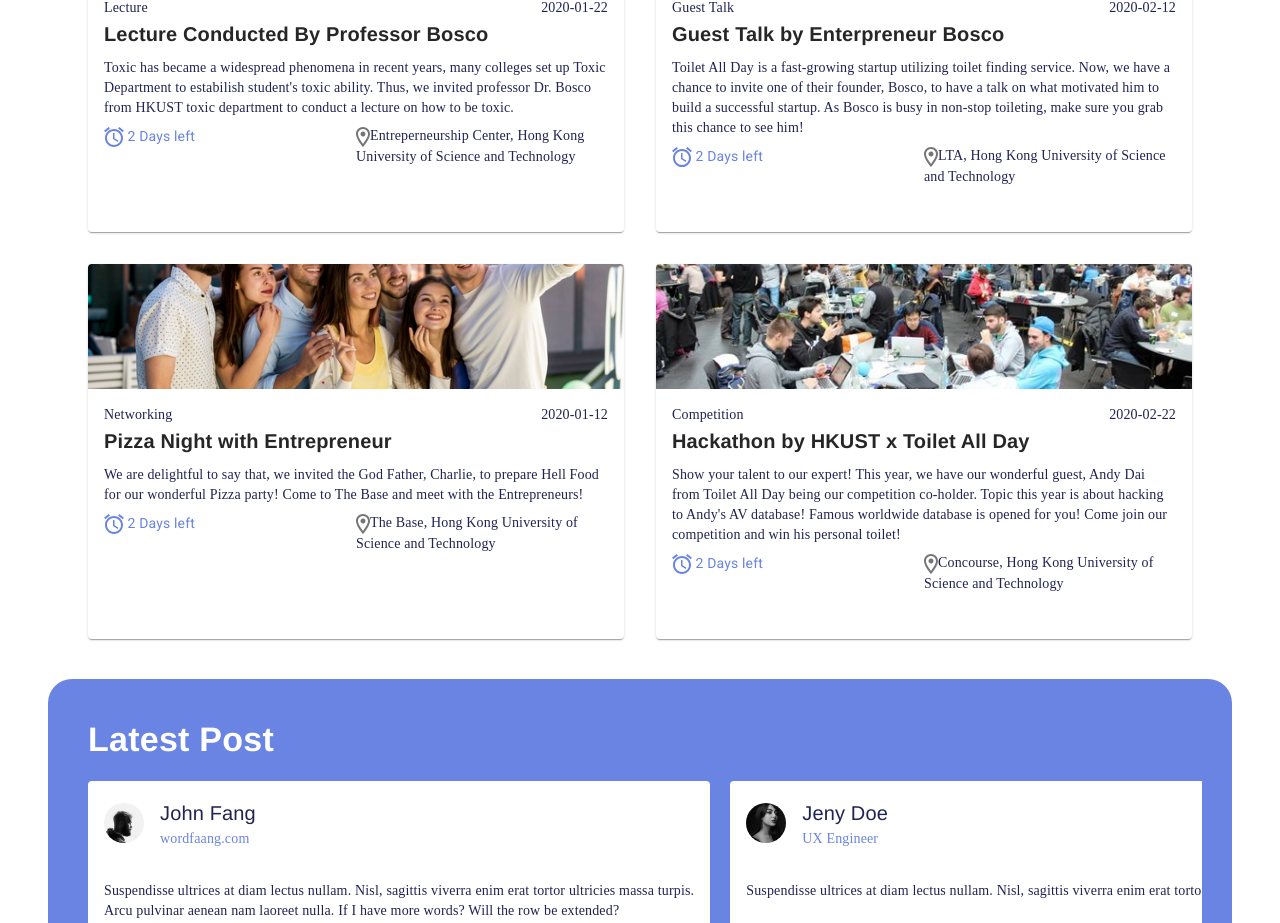
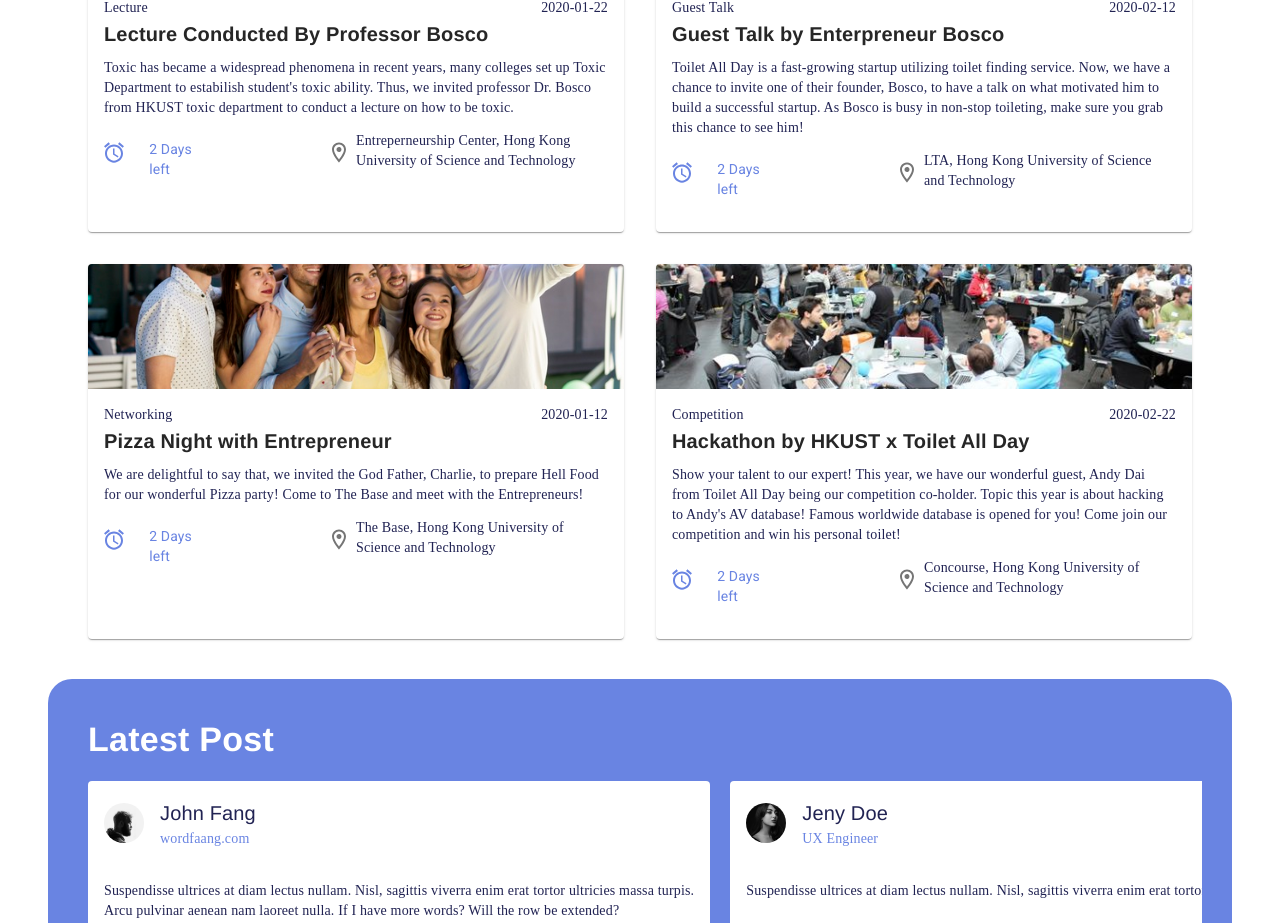
Before and after one commit to BoscoTin/COMP4021-Frontend, a Next.js app: page / in a window 1280 px wide. Shown: the part 1360-2283 px from the top of the page. Built offline with nearby package versions, Linux system fonts and the light colour scheme.

Commit message:
minor update with main page

```diff
--- a/src/components/EventCard.js
+++ b/src/components/EventCard.js
@@ -30,20 +30,23 @@ const useStyles = makeStyles((theme) => ({
   content: {
     height: "250px",
     overflow: "hidden"
+  },
+  flex_box:{
+    display: "flex",
+    width: "100%",
   }
 }));
 function RemainingDates({ text }) {
   return (
-      <Box style={{ maxWidth: "50%" }} fontFamily= "Roboto" align={"center"} color={"#6984E2"}>
-        <img src={"clock.svg"} />
+      <Box style={{ maxWidth: "50%",marginTop:"2.5%",marginLeft:"5%",marginRight:"25%" }}
+           fontFamily="Roboto"  color={"#6984E2"} >
         {text}
       </Box>
   );
 }
 function Location({ text }){
   return (
-      <Box variant="body2" style={{ maxWidth: "50%" }}>
-        <img src={"map.svg"} />
+      <Box variant="body2" style={{ maxWidth: "50%", marginLeft:"2%", marginTop:"1%"}} >
         {text}
       </Box>
   );
@@ -84,8 +87,10 @@ export default function (props) {
         </Typography>
         </div>
 
-        <div className={classes.spacearound}>
-          <RemainingDates text={remainingDates}/>
+        <div className={classes.flex_box}>
+          <img src={"clock.svg"}/>
+          <RemainingDates text={remainingDates} />
+          <img src={"map.svg"} sizes={"150%"}/>
           <Location text={data.location} />
         </div>
       </CardContent>
```
Also changed, not shown: pages/signup.js (+4 -14 lines).
